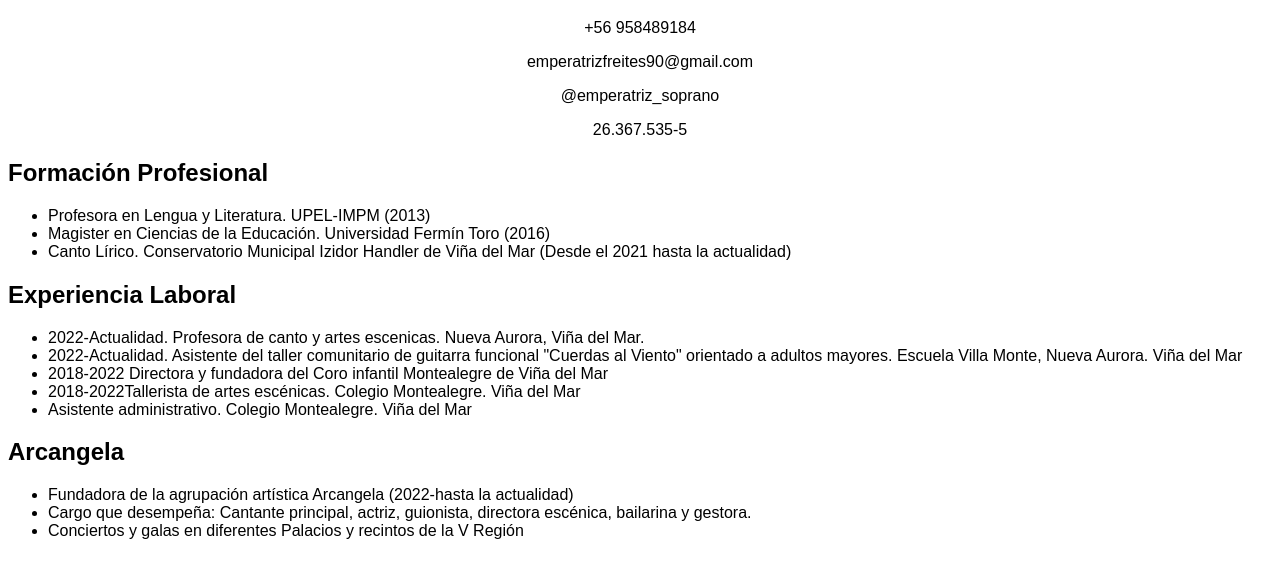
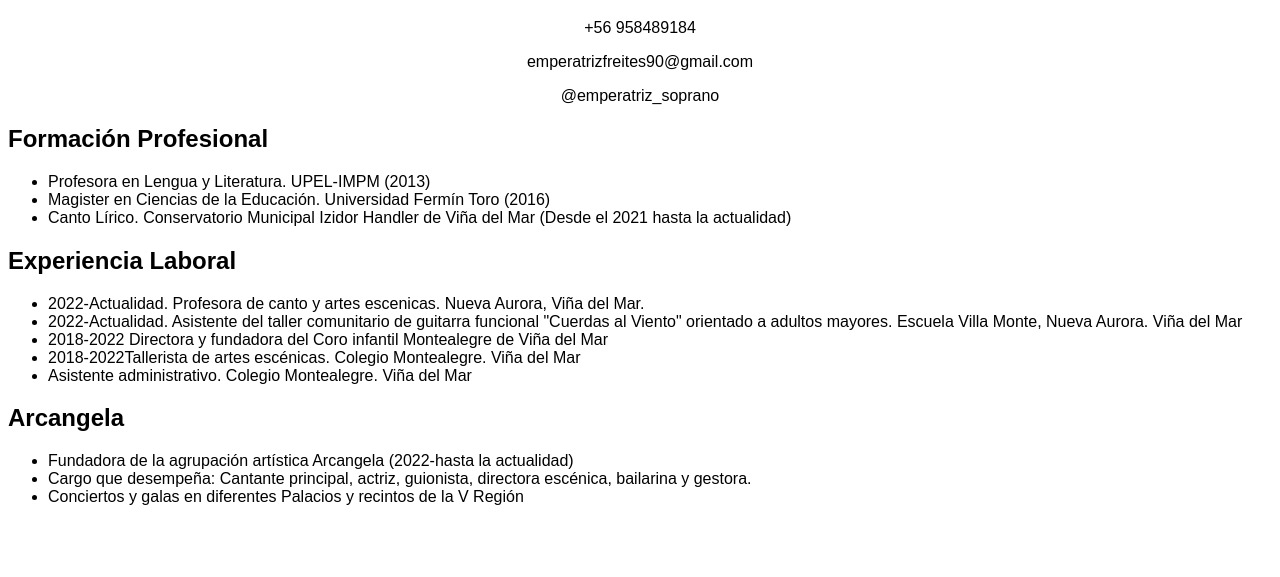
Before and after one commit to Triz90/CVEmperatriz, a plain HTML site: page index.html in a window 1280 px wide. Shown: the part 61-638 px from the top of the page. Drawn offline with Linux system fonts and the light colour scheme.

Commit message:
se elimina rut

```diff
--- a/index.html
+++ b/index.html
@@ -20,7 +20,6 @@
         <p>+56 958489184</p>
         <p>emperatrizfreites90@gmail.com</p>
         <p>@emperatriz_soprano</p>
-        <p>26.367.535-5</p>
     </header>
 
     <section>
```
